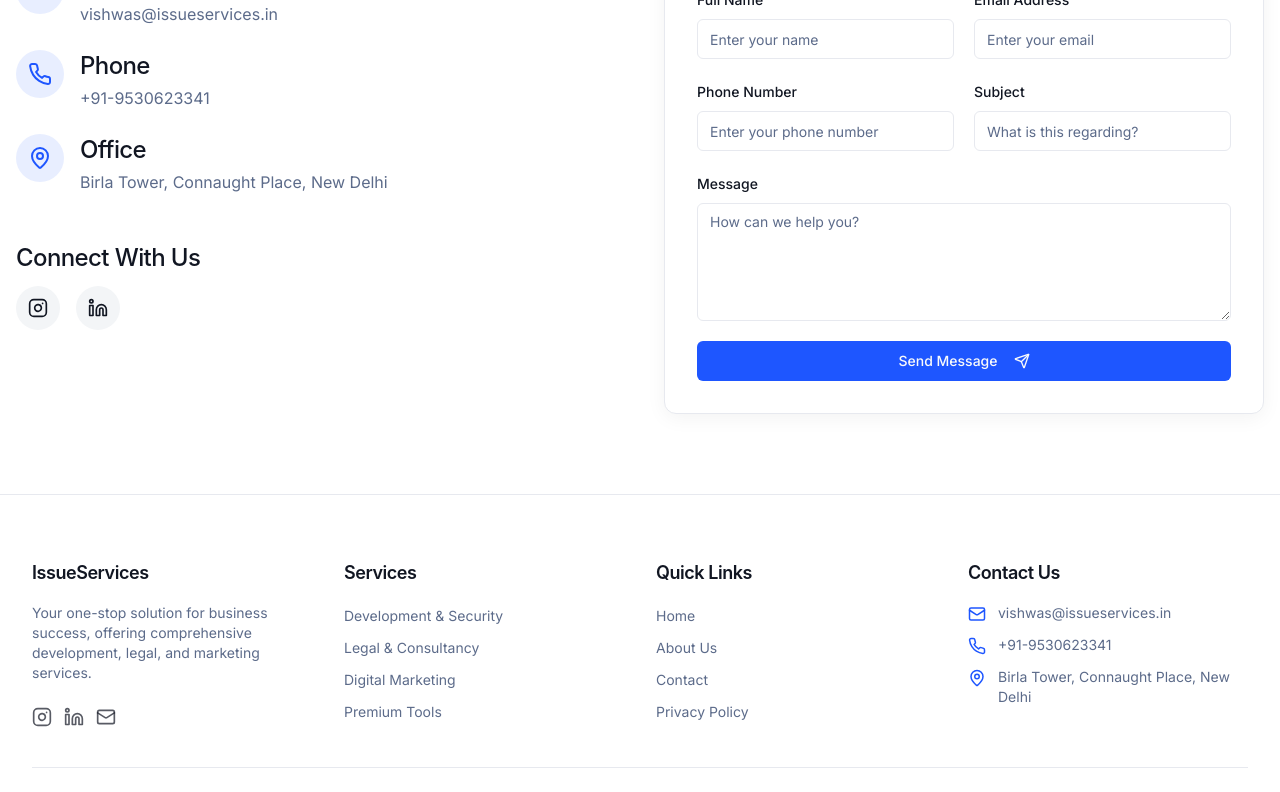
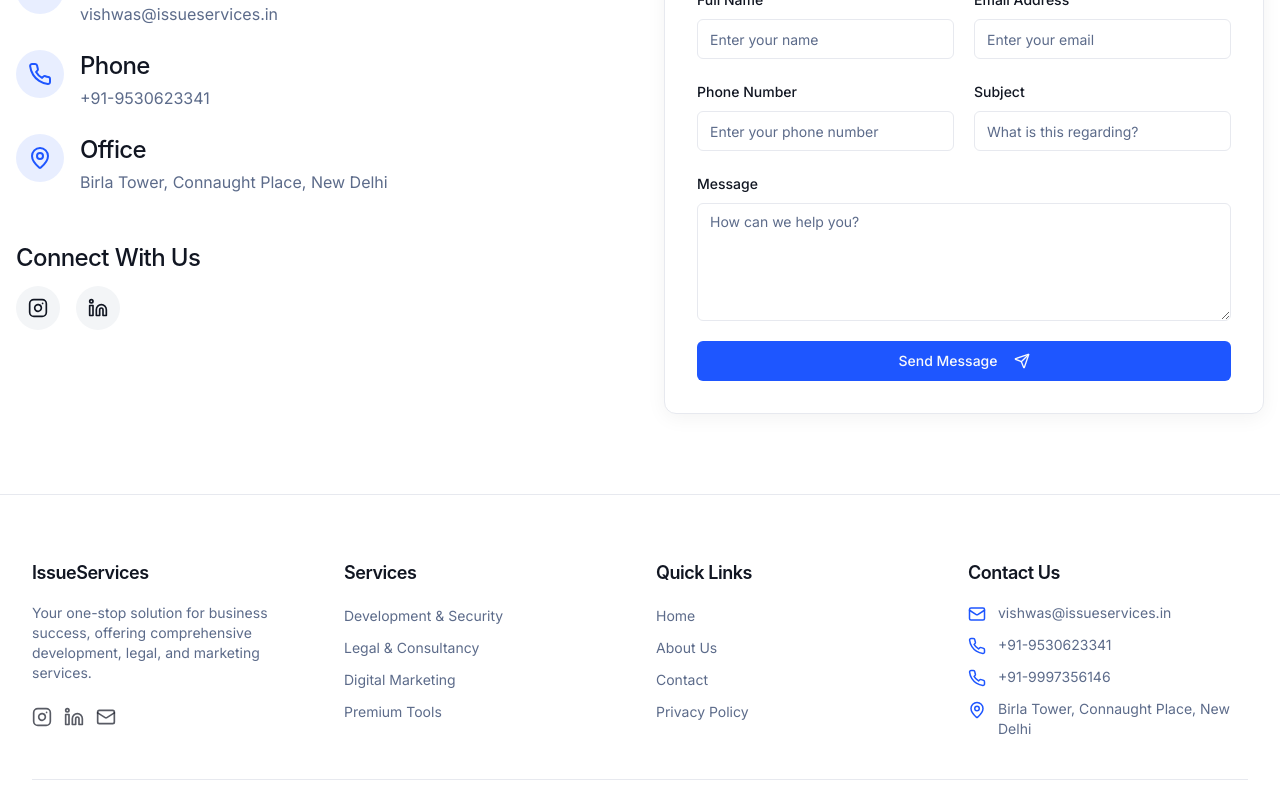
Before and after one commit to SarthakTyagiji/issue-solution-hub, a React (Vite) app: page / in a window 1280 px wide. Shown: the part 2000-2792 px from the top of the page. Built offline with nearby package versions, Linux system fonts and the light colour scheme; a web font is replaced by a local one.

Commit message:
Add contact number
Add a new contact number to the footer.

```diff
--- a/src/components/layout/Footer.tsx
+++ b/src/components/layout/Footer.tsx
@@ -119,6 +119,15 @@ const Footer = () => {
                 </a>
               </li>
               <li className="flex items-start space-x-3">
+                <Phone size={18} className="text-brand-blue mt-0.5 flex-shrink-0" />
+                <a
+                  href="tel:+919997356146"
+                  className="text-muted-foreground hover:text-brand-blue transition-colors text-sm"
+                >
+                  +91-9997356146
+                </a>
+              </li>
+              <li className="flex items-start space-x-3">
                 <MapPin size={18} className="text-brand-blue mt-0.5 flex-shrink-0" />
                 <span className="text-muted-foreground text-sm">
                   Birla Tower, Connaught Place, New Delhi
```
